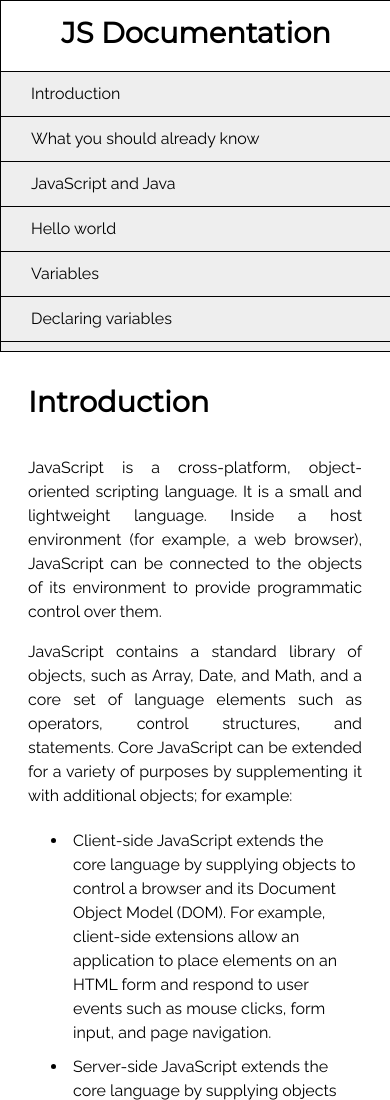
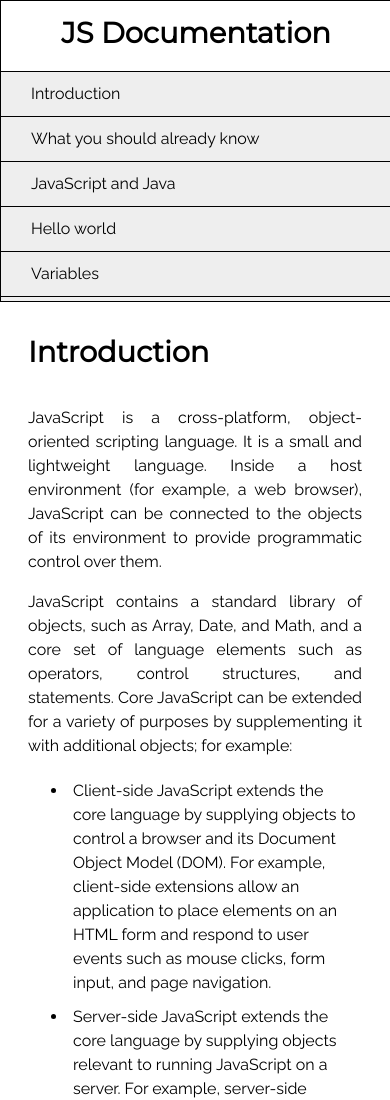
Before and after one commit to clementroume/freeCodeCampCurriculum, a plain HTML site: page Responsive Web Design/14_TechnicalDocumentation_CertificationProject/index.html in a window 390 px wide. Shown: the top 1100 px of the page. Drawn offline with Linux system fonts and the light colour scheme.

Commit message:
Overflow correction

```diff
--- a/Responsive Web Design/14_TechnicalDocumentation_CertificationProject/styles.css
+++ b/Responsive Web Design/14_TechnicalDocumentation_CertificationProject/styles.css
@@ -35,6 +35,9 @@ header {
 #navbar ul {
   padding: 0;
   margin: 0;
+  max-height: calc(100% - 70px);
+  overflow-y: scroll;
+  overflow-x: hidden;
 }
 
 #navbar li {
@@ -105,18 +108,13 @@ code {
     position: absolute;
     top: 0;
     width: 100%;
-    height: 350px;
+    height: 300px;
     border: 1px solid;
-  }
-
-  #navbar ul {
-    overflow-y: scroll;
-    max-height: calc(100% - 70px);
   }
 
   #main-doc {
     position: relative;
     margin-left: 0px;
-    margin-top: 350px;
+    margin-top: 300px;
   }
 }
```
